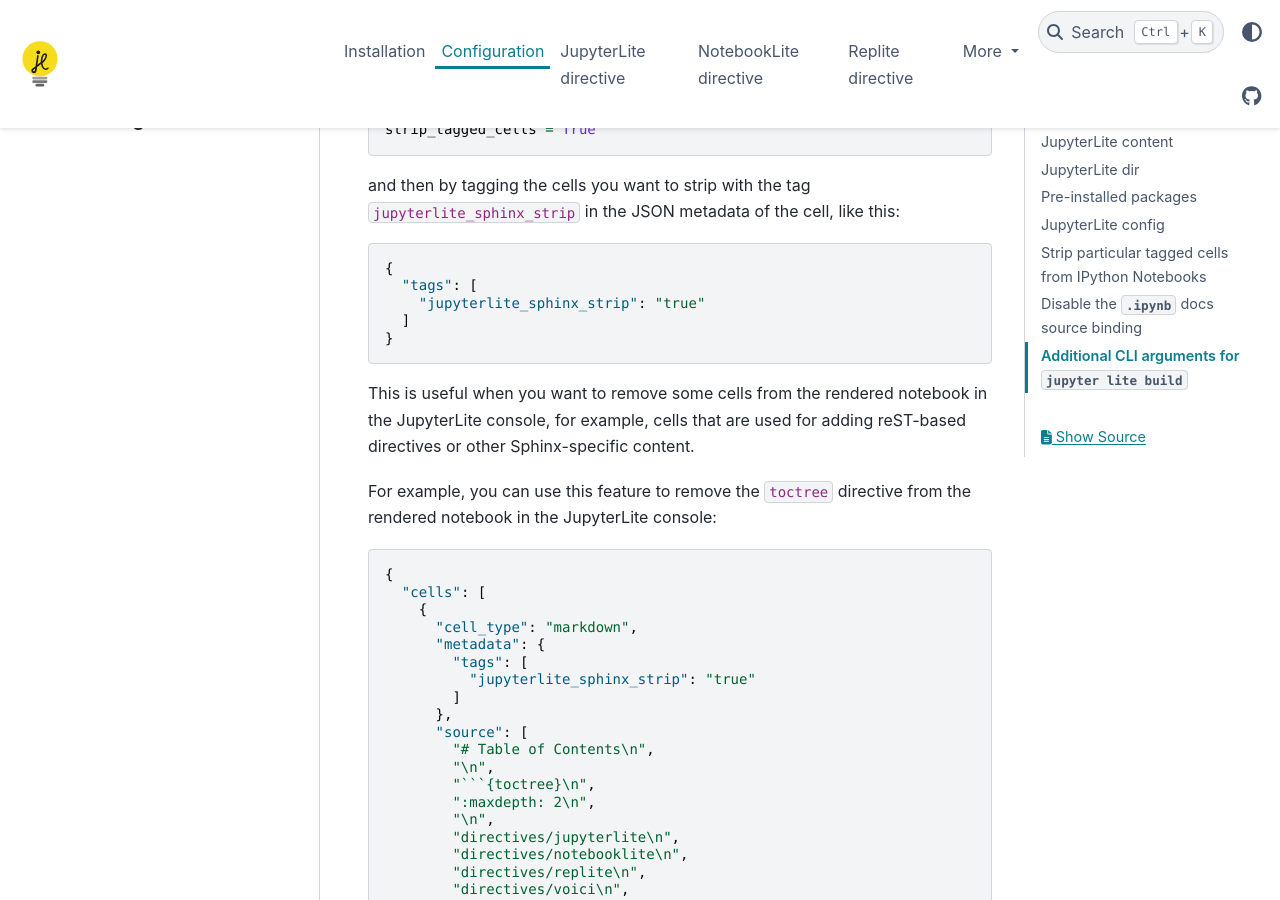
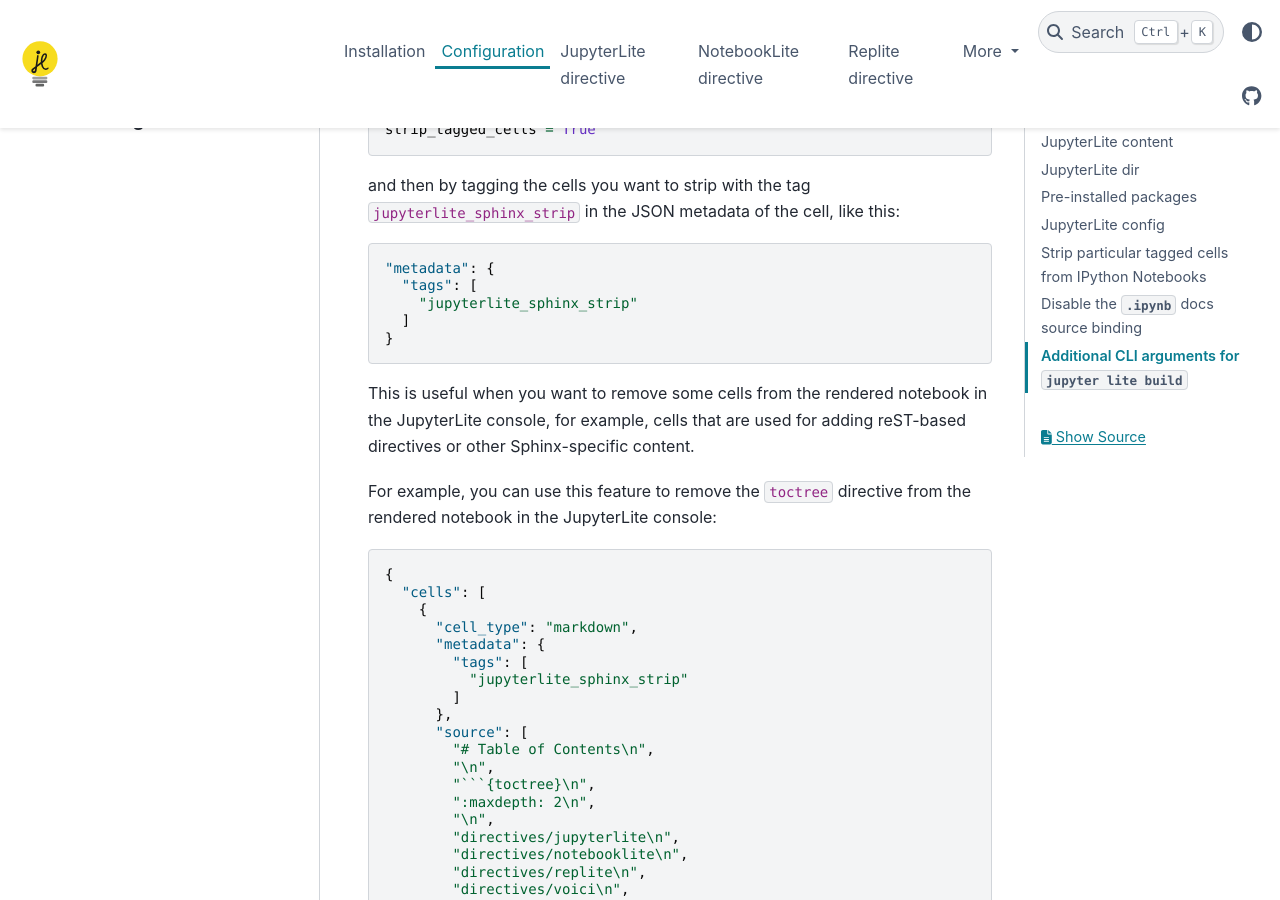
Before and after one commit to jupyterlite/jupyterlite-sphinx, a Sphinx documentation site: the page built from docs/configuration.md, in a window 1280 px wide and 900 px high, scrolled down 1926 px. Built offline with Sphinx 7.4.7 and the PyData theme 0.15.4, drawn with Linux system fonts in a browser that asks for light colours.

Commit message:
Fix doc mention of `jupyterlite_sphinx_strip` tag

````diff
--- a/docs/configuration.md
+++ b/docs/configuration.md
@@ -68,9 +68,9 @@
 of the cell, like this:
 
 ```json
-{
+"metadata": {
   "tags": [
-    "jupyterlite_sphinx_strip": "true"
+    "jupyterlite_sphinx_strip"
   ]
 }
 ```
@@ -89,7 +89,7 @@
       "cell_type": "markdown",
       "metadata": {
         "tags": [
-          "jupyterlite_sphinx_strip": "true"
+          "jupyterlite_sphinx_strip"
         ]
       },
       "source": [
````
